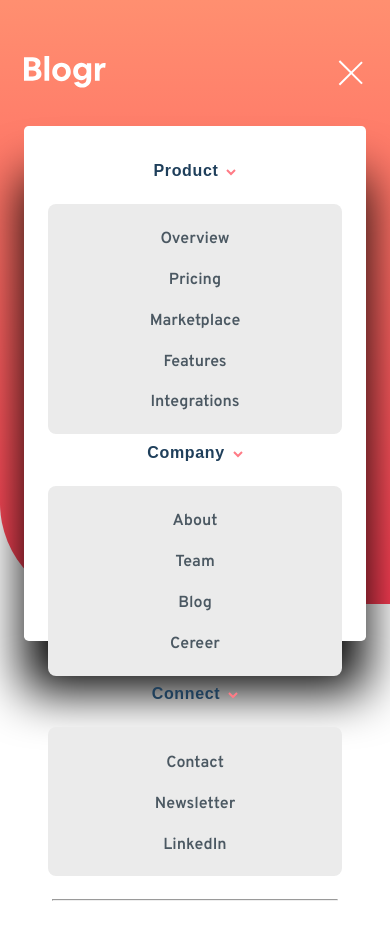
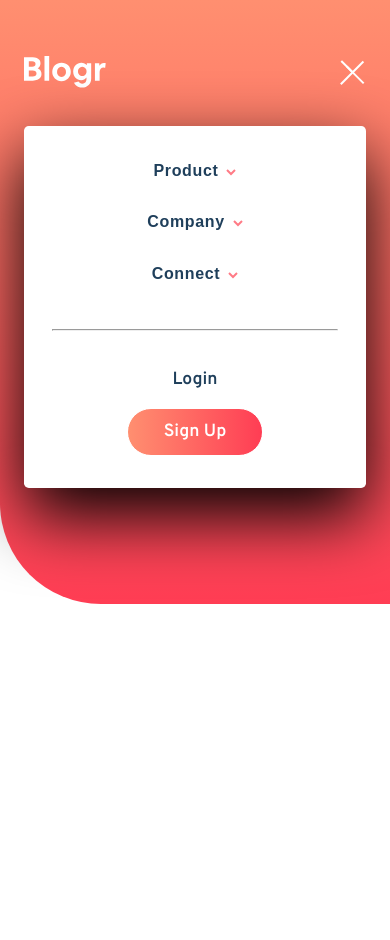
Before and after one commit to MojtabaMosavi/blogr-landing-page, a React (Create React App) app: page / in a window 390 px wide. Both pictures are taken after a click on the button "menu". Shown: the top 940 px of the page. After the commit the page ends 844 px from the top, so only its background shows below. Built offline with nearby package versions, Linux system fonts and the light colour scheme.

Commit message:
compeleted the hamburger navs functionality and styles for mobile screen

```diff
--- a/src/components/Header/Header.jsx
+++ b/src/components/Header/Header.jsx
@@ -8,7 +8,7 @@ import Hero from "./Hero";
 
 
 const Header = () => {
-    const [toggle,setToggle] = useState(false)
+    const [toggled,setToggle] = useState(false)
     return (
 
         <header className="header container">
@@ -16,10 +16,10 @@ const Header = () => {
                 <div className="header__nav-wrapper">
                 <Logo />
                 <HamburgerNav
-                    toggled={toggle}
-                    handleClick = { () => setToggle(toggle => !toggle)}/>
+                    toggled={toggled}
+                    handleClick = { () => setToggle(toggled => !toggled)}/>
                 </div>
-                < Nav/>
+                < Nav toggled={toggled}/>
                 <Hero/>
             </div>
 
--- a/src/components/Header/Nav.jsx
+++ b/src/components/Header/Nav.jsx
@@ -3,7 +3,7 @@ import SubNav from "./SubNav";
 
 const Nav = (props) => {
     return (
-        <nav className="header__nav" aria-label="navigation">
+        <nav className={ `header__nav${props.toggled ? '--active' : ''}` }aria-label="navigation">
             <ul className="header__links-wrapper">
                     <SubNav title={"Product"}
                             items={["Overview","Pricing","Marketplace","Features","Integrations"]}/>
@@ -16,8 +16,8 @@ const Nav = (props) => {
             </ul>
             <hr className="header__divider divider" />
             <div className="header__btn-wrapper">
-                <a href="/" className="header__btn btn">Login</a>
-                <a href="/" className="header__btn btn">  Sign Up</a>
+                <a href="/" className="header__btn btn btn--blue-text">Login</a>
+                <a href="/" className="header__btn btn btn--gradient-bg">  Sign Up</a>
             </div>
         </nav>
     );
--- a/src/components/Header/SubNav.jsx
+++ b/src/components/Header/SubNav.jsx
@@ -1,17 +1,25 @@
-import React from 'react';
+import React,{useState} from 'react';
 
 const SubNav = (props) => {
+    const [toggled,setToggle] = useState(false);
     return (
-            <li className="header__dropdown">
+            <li className={`header__dropdown${toggled ? '--active' : ''}`}>
                 <button
                 type="button"
-                className="header__dropdown-title"
+                className={`header__dropdown-title${toggled ? '--active' : ''}`}
                 aria-controls="subnav1"
-                aria-expanded="true">
+                aria-expanded="false"
+                onClick={() => setToggle(toggled => !toggled)}
+                >
+
                 {props.title}
+
                 </button>
 
-                <ul className="header__dropdown-menu" id="subnav1">
+                <ul
+                className="header__dropdown-menu"
+                id="subnav1"
+                style={toggled ? {display:"block"} : {display:"none"}}>
                     {props.items.map(
                         item => <li><a href="/" className="header__dropdown-link" key={item}>{item}</a></li>)}
 
--- a/src/css/main.css
+++ b/src/css/main.css
@@ -40,6 +40,7 @@ ul {
 button {
   background: transparent;
   border: none;
+  cursor: pointer;
 }
 
 /* focus property removed on hover state but showed when element is tabed */
@@ -100,6 +101,7 @@ h6 {
   font-size: 1rem;
   font-weight: 700;
   max-width: 8.55rem;
+  transition: all 400ms cubic-bezier(0, 0.91, 0.8, 0.14);
   display: flex;
   align-items: center;
   justify-content: center;
@@ -130,7 +132,7 @@ h6 {
   background: #ff7a85;
   border: none;
 }
-.btn--black-text {
+.btn--blue-text {
   color: #1f3f5b;
 }
 
@@ -148,19 +150,28 @@ h6 {
   height: 2px;
   background-color: white;
   margin-bottom: 0.4rem;
-  transition: all 300ms ease-in-out;
+  transition: all 400ms cubic-bezier(0, 0.91, 0.8, 0.14);
+}
+.hamburger-menu__bar:nth-child(1) {
+  width: 50%;
+}
+.hamburger-menu__bar:nth-child(2) {
+  width: 100%;
+}
+.hamburger-menu__bar:nth-child(3) {
+  width: 75%;
 }
 .hamburger-menu--active > * {
   margin-bottom: 0;
 }
 .hamburger-menu--active .hamburger-menu__bar--top {
-  transform: rotate(45deg) translateY(-1px);
+  transform: rotate(45deg) translate(-1px, -8px);
 }
 .hamburger-menu--active .hamburger-menu__bar--middle {
-  opacity: 0;
+  transform: rotate(-45deg) translate(3px, 0px);
 }
 .hamburger-menu--active .hamburger-menu__bar--bottom {
-  transform: rotate(-45deg) translate(3px, -2px);
+  transform: rotate(45deg) translate(5px, -8px);
 }
 
 /* divider*/
@@ -191,7 +202,7 @@ h6 {
   flex-direction: row;
   margin-bottom: 6.5rem;
 }
-.header__nav {
+.header__nav, .header__nav--active {
   display: flex;
   align-items: center;
   justify-content: flex-start;
@@ -200,38 +211,55 @@ h6 {
   position: absolute;
   width: 100%;
   top: 4.4rem;
-  height: 94%;
+  border-radius: 10.3rem;
+  background-color: white;
+  padding: 2.2rem 1.5rem 1.5rem 1.5rem;
+  box-shadow: 0px 28px 69px black;
+  transition: all 400ms cubic-bezier(0, 0.91, 0.8, 0.14);
+  transform-origin: center;
+  transform: scale(0);
+  visibility: hidden;
+  /* active state of the nav*/
+}
+.header__nav--active {
+  transform: scale(1);
+  visibility: visible;
   border-radius: 0.3rem;
-  background-color: white;
-  padding: 2.2rem 1.5rem;
-  box-shadow: 0px 50px 50px black;
 }
 .header__links-wrapper {
   margin-bottom: 1.4rem;
+  transition: all 400ms cubic-bezier(0, 0.91, 0.8, 0.14);
   width: 100%;
   display: flex;
   align-items: center;
   justify-content: center;
   flex-direction: column;
 }
-.header__dropdown {
+.header__dropdown, .header__dropdown--active {
   cursor: pointer;
   width: 100%;
+  /* active state for dropdown*/
 }
-.header__dropdown:not(:last-child) {
+.header__dropdown:not(:last-child), .header__dropdown--active:not(:last-child) {
   margin-bottom: 0.6rem;
 }
-.header__dropdown-title {
+.header__dropdown-title, .header__dropdown-title--active {
   margin-bottom: 1.5rem;
   font-size: 1rem;
   letter-spacing: 0.04rem;
   color: #1f3f5b;
   font-weight: 700;
   /* the arrow */
+  /*active state which rotates the arrow 180deg*/
 }
-.header__dropdown-title::after {
+.header__dropdown-title::after, .header__dropdown-title--active::after {
   content: url("../assets/images/icon-arrow-dark.svg");
+  display: inline-block;
+  transition: all 400ms cubic-bezier(0, 0.91, 0.8, 0.14);
   margin-left: 0.5rem;
+}
+.header__dropdown-title--active::after {
+  transform: rotate(180deg);
 }
 .header__dropdown-menu {
   padding: 1.6rem 0 0.07rem 0;
@@ -243,7 +271,13 @@ h6 {
   margin-bottom: 1.3rem;
 }
 .header__dropdown-link {
+  display: inline-block;
   color: #4b5862;
+}
+.header__dropdown-link:hover {
+  transition: all 400ms cubic-bezier(0, 0.91, 0.8, 0.14);
+  transform: scale(1.2);
+  text-decoration: underline;
 }
 .header__divider {
   width: 97%;
--- a/src/scss/base/_reset.scss
+++ b/src/scss/base/_reset.scss
@@ -23,6 +23,7 @@ ul {
 button {
   background: transparent;
   border: none;
+  cursor: pointer;
 }
 
 /* focus property removed on hover state but showed when element is tabed */
--- a/src/scss/components/_btn.scss
+++ b/src/scss/components/_btn.scss
@@ -12,6 +12,7 @@
   font-size: 1rem;
   font-weight: 700;
   max-width: 8.55rem;
+  transition: all 400ms cubic-bezier(0, 0.91, 0.8, 0.14);
   @include abs.flex-container($js-con: center);
   &:hover {
     background-color: abs.$white;
@@ -48,7 +49,7 @@
   }
 
   /*|| btn black text*/
-  &--black-text {
+  &--blue-text {
     color: abs.$headings;
   }
 }
--- a/src/scss/components/_menu.scss
+++ b/src/scss/components/_menu.scss
@@ -14,7 +14,19 @@
     height: 2px;
     background-color: abs.$white;
     margin-bottom: 0.4rem;
-    transition: all 300ms ease-in-out;
+    transition: all 400ms cubic-bezier(0, 0.91, 0.8, 0.14);
+
+    &:nth-child(1) {
+      width: 50%;
+    }
+
+    &:nth-child(2) {
+      width: 100%;
+    }
+
+    &:nth-child(3) {
+      width: 75%;
+    }
   }
 
   /* || adding the modifiers to active state of menu*/
@@ -26,13 +38,13 @@
     }
 
     .hamburger-menu__bar--top {
-      transform: rotate(45deg) translateY(-1px);
+      transform: rotate(45deg) translate(-1px, -8px);
     }
     .hamburger-menu__bar--middle {
-      opacity: 0;
+      transform: rotate(-45deg) translate(3px, 0px);
     }
     .hamburger-menu__bar--bottom {
-      transform: rotate(-45deg) translate(3px, -2px);
+      transform: rotate(45deg) translate(5px, -8px);
     }
   }
 }
--- a/src/scss/layout/_header.scss
+++ b/src/scss/layout/_header.scss
@@ -30,15 +30,28 @@
     position: absolute;
     width: 100%;
     top: 4.4rem;
-    height: 94%;
-    border-radius: 0.3rem;
+    border-radius: 10.3rem;
     background-color: abs.$white;
-    padding: 2.2rem 1.5rem;
-    box-shadow: 0px 50px 50px black;
+    padding: 2.2rem 1.5rem 1.5rem 1.5rem;
+    box-shadow: 0px 28px 69px black;
+    transition: all 400ms cubic-bezier(0, 0.91, 0.8, 0.14);
+    transform-origin: center;
+    transform: scale(0);
+    visibility: hidden;
+    /* active state of the nav*/
+
+    &--active {
+      @extend .header__nav;
+      transform: scale(1);
+      visibility: visible;
+      border-radius: 0.3rem;
+    }
   }
 
   &__links-wrapper {
     margin-bottom: 1.4rem;
+    transition: all 400ms cubic-bezier(0, 0.91, 0.8, 0.14);
+
     width: 100%;
     @include abs.flex-container($js-con: center, $flex-d: column);
   }
@@ -50,6 +63,7 @@
     &:not(:last-child) {
       margin-bottom: 0.6rem;
     }
+
     &-title {
       margin-bottom: 1.5rem;
       font-size: 1rem;
@@ -60,7 +74,19 @@
       /* the arrow */
       &::after {
         content: url("../assets/images/icon-arrow-dark.svg");
+        display: inline-block;
+        transition: all 400ms cubic-bezier(0, 0.91, 0.8, 0.14);
         margin-left: 0.5rem;
+      }
+
+      /*active state which rotates the arrow 180deg*/
+
+      &--active {
+        @extend .header__dropdown-title;
+
+        &::after {
+          transform: rotate(180deg);
+        }
       }
     }
 
@@ -75,7 +101,19 @@
     }
 
     &-link {
+      display: inline-block;
       color: abs.$body-copy;
+
+      &:hover {
+        transition: all 400ms cubic-bezier(0, 0.91, 0.8, 0.14);
+        transform: scale(1.2);
+        text-decoration: underline;
+      }
+    }
+
+    /* active state for dropdown*/
+    &--active {
+      @extend .header__dropdown;
     }
   }
 
```
Also changed, not shown: 1 other file (tests, documents, lock files or other folders).
